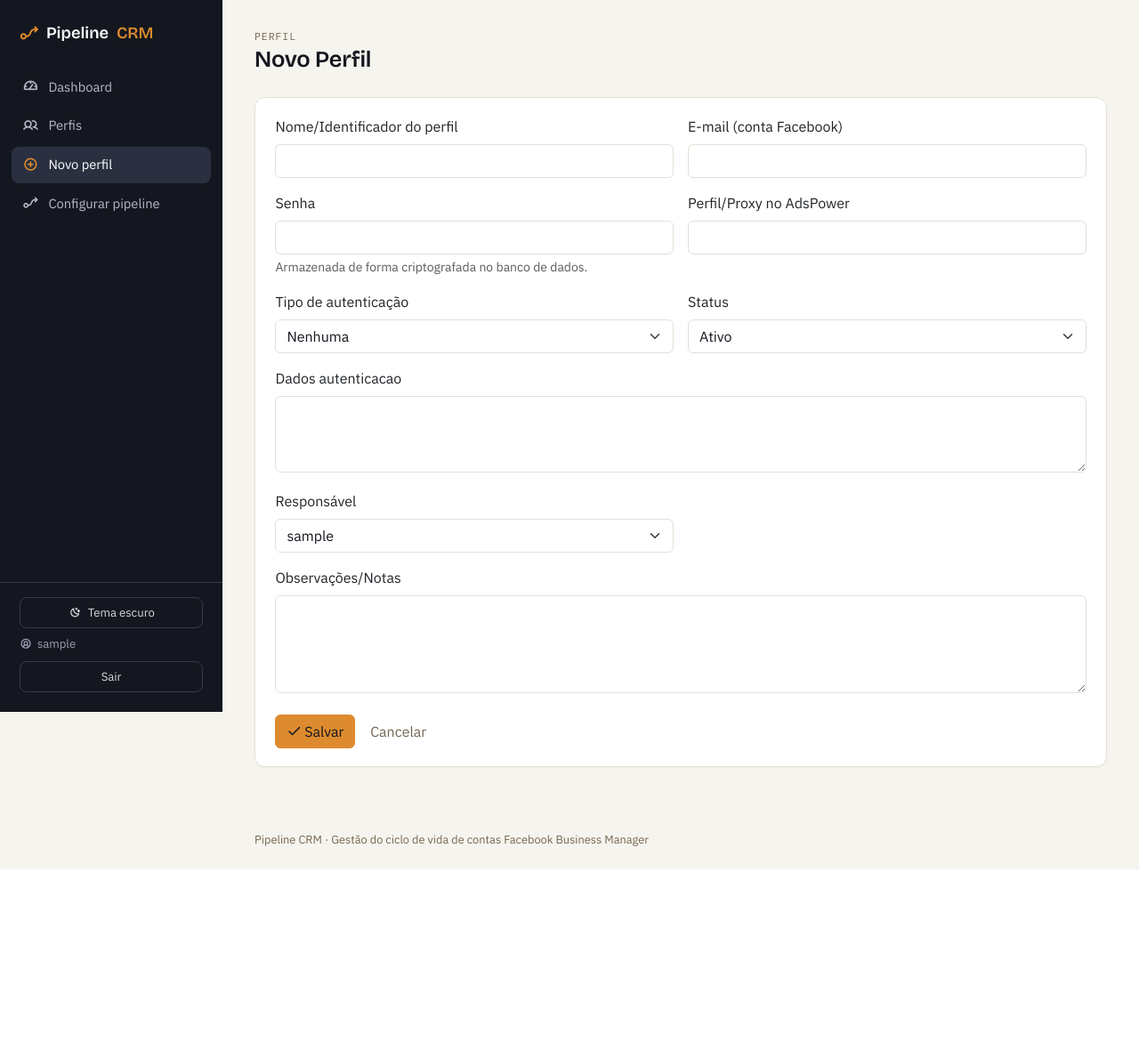
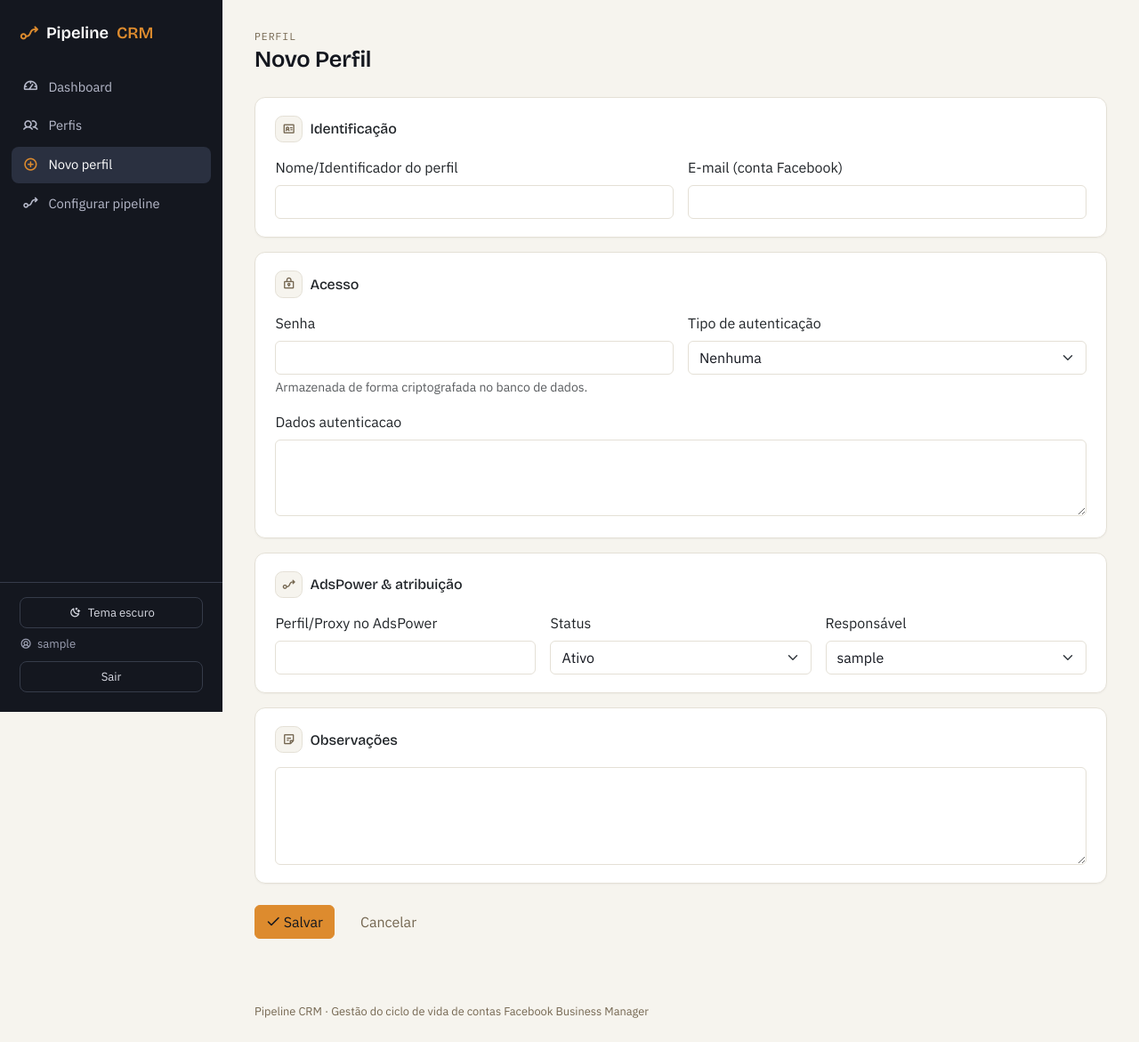
Before and after one commit to contiproone-droid/contipro, a Django app: page /perfis/novo/ in a window 1280 px wide. Shown: the whole page at 89% size. Before the commit the page ends 977 px from the top, so only its background shows below. Run offline with Django 5.2, Linux system fonts and the light colour scheme; the visitor is signed in with stand-in values (Sample User, id 1); data comes from the database, SQL or seed files in the repository.

Commit message:
feat: polish frontend visual design (stat cards, avatars, grouped form)
Add KPI stat cards and initial avatars to the profile list, an avatar
to the detail page header, and split the flat profile form into
labeled sections (Identificação, Acesso, AdsPower & atribuição,
Observações) for clearer visual hierarchy.

Co-Authored-By: Claude Sonnet 5 <noreply@anthropic.com>

```diff
--- a/profiles/views.py
+++ b/profiles/views.py
@@ -35,10 +35,16 @@ def profile_list(request):
     paginator = Paginator(perfis, 25)
     page_obj = paginator.get_page(request.GET.get('page'))
 
+    ultima_fase = PipelineStage.objects.order_by('-ordem').first()
+
     return render(request, 'profiles/profile_list.html', {
         'filtro': filtro,
         'page_obj': page_obj,
         'perfis': page_obj.object_list,
+        'total_perfis': Profile.objects.count(),
+        'total_ativos': Profile.objects.filter(status=ProfileStatus.ATIVO).count(),
+        'total_concluidos': Profile.objects.filter(fase_atual=ultima_fase).count() if ultima_fase else 0,
+        'total_atencao': Profile.objects.filter(status__in=[ProfileStatus.BANIDO, ProfileStatus.SUSPENSO]).count(),
     })
 
 
--- a/templates/base.html
+++ b/templates/base.html
@@ -395,6 +395,23 @@
             border: 2px solid var(--bg-page);
         }
 
+        .avatar-initial {
+            display: inline-flex;
+            align-items: center;
+            justify-content: center;
+            width: 2.15rem;
+            height: 2.15rem;
+            border-radius: 50%;
+            background: rgba(221,139,46,.14);
+            color: var(--signal-amber-text);
+            font-family: var(--font-display);
+            font-weight: 600;
+            font-size: .85rem;
+            flex-shrink: 0;
+        }
+        html[data-bs-theme="dark"] .avatar-initial { color: var(--signal-amber); }
+        .avatar-initial--lg { width: 3.4rem; height: 3.4rem; font-size: 1.3rem; }
+
         .stat-card__eyebrow {
             font-family: var(--font-mono);
             font-size: .68rem;
--- a/templates/profiles/profile_form.html
+++ b/templates/profiles/profile_form.html
@@ -13,14 +13,15 @@
     {% endif %}
 </div>
 
-<div class="card">
-    <div class="card-body">
 <form method="post" novalidate>
     {% csrf_token %}
     {% if form.non_field_errors %}
         <div class="alert alert-danger">{{ form.non_field_errors }}</div>
     {% endif %}
 
+    <div class="card mb-3">
+        <div class="card-body">
+            <h6 class="card-title mb-3"><span class="section-icon"><i class="ph-bold ph-identification-card"></i></span> Identificação</h6>
             <div class="row g-3">
                 <div class="col-md-6">
                     <label class="form-label">{{ form.nome.label }}</label>
@@ -32,7 +33,14 @@
                     {{ form.email }}
                     {% for error in form.email.errors %}<div class="text-danger small">{{ error }}</div>{% endfor %}
                 </div>
+            </div>
+        </div>
+    </div>
 
+    <div class="card mb-3">
+        <div class="card-body">
+            <h6 class="card-title mb-3"><span class="section-icon"><i class="ph-bold ph-lock-key"></i></span> Acesso</h6>
+            <div class="row g-3">
                 <div class="col-md-6">
                     <label class="form-label">{{ form.senha.label }}</label>
                     {{ form.senha }}
@@ -40,50 +48,56 @@
                     {% for error in form.senha.errors %}<div class="text-danger small">{{ error }}</div>{% endfor %}
                 </div>
                 <div class="col-md-6">
-                    <label class="form-label">{{ form.adspower_id.label }}</label>
-                    {{ form.adspower_id }}
-                </div>
-
-                <div class="col-md-6">
                     <label class="form-label">{{ form.tipo_autenticacao.label }}</label>
                     {{ form.tipo_autenticacao }}
                 </div>
-                <div class="col-md-6">
-                    <label class="form-label">{{ form.status.label }}</label>
-                    {{ form.status }}
-                </div>
-
                 <div class="col-md-12">
                     <label class="form-label">{{ form.dados_autenticacao.label }}</label>
                     {{ form.dados_autenticacao }}
                     <div class="form-text">{{ form.dados_autenticacao.help_text }}</div>
                 </div>
+            </div>
+        </div>
+    </div>
 
-                <div class="col-md-6">
+    <div class="card mb-3">
+        <div class="card-body">
+            <h6 class="card-title mb-3"><span class="section-icon"><i class="ph-bold ph-flow-arrow"></i></span> AdsPower &amp; atribuição</h6>
+            <div class="row g-3">
+                <div class="col-md-4">
+                    <label class="form-label">{{ form.adspower_id.label }}</label>
+                    {{ form.adspower_id }}
+                </div>
+                <div class="col-md-4">
+                    <label class="form-label">{{ form.status.label }}</label>
+                    {{ form.status }}
+                </div>
+                <div class="col-md-4">
                     <label class="form-label">{{ form.responsavel.label }}</label>
                     {{ form.responsavel }}
                 </div>
-
-                <div class="col-md-12">
-                    <label class="form-label">{{ form.observacoes.label }}</label>
-                    {{ form.observacoes }}
             </div>
-            </div>
-
             {% if perfil %}
-                <div class="alert alert-secondary mt-4 small">
+                <div class="alert alert-secondary mt-3 mb-0 small">
                     <i class="ph-bold ph-info"></i>
                     A fase atual (<strong>{{ perfil.fase_atual.nome }}</strong>) é alterada pela ação
                     "Avançar fase" na página de detalhes, não por este formulário — isso garante que toda
                     mudança fique registrada no histórico de auditoria.
                 </div>
             {% endif %}
+        </div>
+    </div>
 
-            <div class="mt-4">
+    <div class="card mb-4">
+        <div class="card-body">
+            <h6 class="card-title mb-3"><span class="section-icon"><i class="ph-bold ph-note"></i></span> Observações</h6>
+            {{ form.observacoes }}
+        </div>
+    </div>
+
+    <div class="d-flex align-items-center gap-3">
         <button type="submit" class="btn btn-brand"><i class="ph-bold ph-check"></i> Salvar</button>
         <a href="{% url 'profiles:profile_list' %}" class="btn btn-link text-decoration-none">Cancelar</a>
     </div>
 </form>
-    </div>
-</div>
 {% endblock %}
```
Also changed, not shown: templates/profiles/profile_detail.html (+7 -4 lines), templates/profiles/profile_list.html (+34 -2 lines), .claude/launch.json (added). Lines whose indentation alone changed are shown as unchanged.
